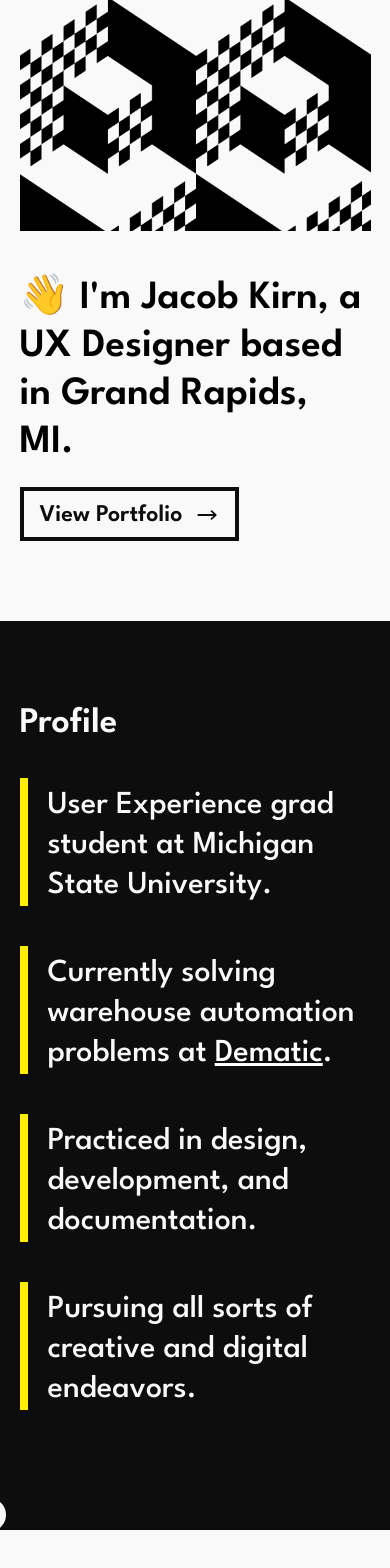
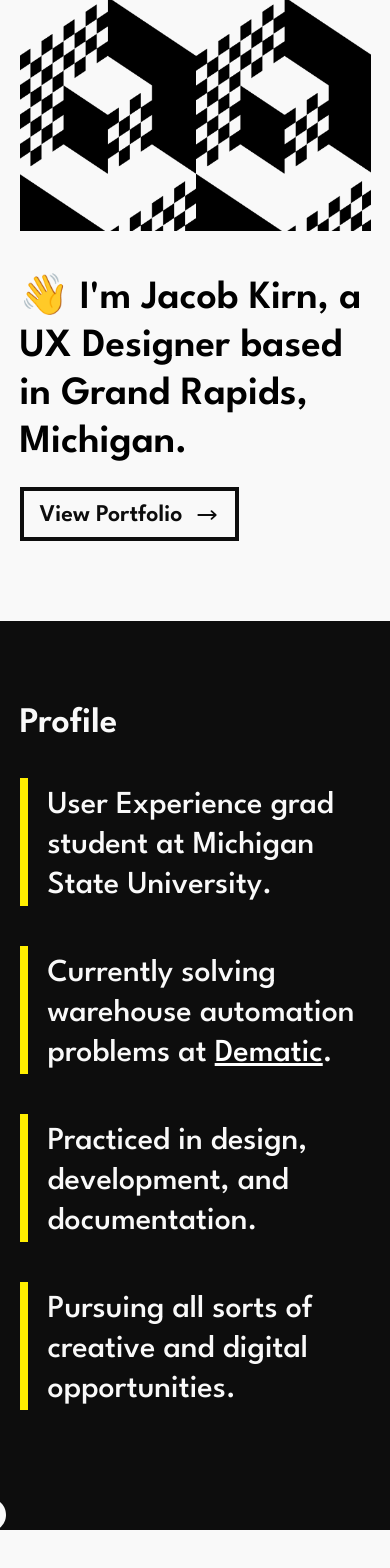
Before and after one commit to jacobkirn/portfolio, a React (Create React App) app: page / in a window 390 px wide. Shown: the part 214-1782 px from the top of the page. Built offline with nearby package versions, Linux system fonts and the light colour scheme.

Commit message:
Mobile heading styles

```diff
--- a/src/App.css
+++ b/src/App.css
@@ -158,6 +158,10 @@ button:hover {
 
 #homebanner button {
   margin-top: 20px;
+}
+
+#homebanner-heading #d {
+  display: none;
 }
 
 #boxes {
@@ -531,6 +535,14 @@ button:hover {
     padding-right: 40px;
   }
 
+  #homebanner-heading #m {
+    display: none;
+  }
+
+  #homebanner-heading #d {
+    display: block;
+  }
+
   #homebanner button {
     display: none;
   }
--- a/src/components/HomeBanner.js
+++ b/src/components/HomeBanner.js
@@ -9,7 +9,8 @@ function HomeBanner() {
         <img id="boxes" src={Boxes} alt="boxes" />
             <div className='row' id="homebanner">
                 <div className='col-8' id="homebanner-heading">
-                    <h1>👋 I'm Jacob Kirn, a UX Designer based in Grand Rapids, MI.</h1>
+                    <h1 id="d">👋 I'm Jacob Kirn, a UX Designer based in Grand Rapids, MI.</h1>
+                    <h1 id="m">👋 I'm Jacob Kirn, a UX Designer based in Grand Rapids, Michigan.</h1>
                     <button>View Portfolio <HiMiniArrowLongRight /></button>
                 </div>
                 <div className='col-4' id="flex">
--- a/src/components/Profile.js
+++ b/src/components/Profile.js
@@ -14,7 +14,7 @@ function Profile() {
                     <h3>User Experience grad student at Michigan State University.</h3>
                     <h3>Currently solving warehouse automation problems at <a href="https://www.dematic.com/" target='_blank' rel="noreferrer">Dematic</a>.</h3>
                     <h3>Practiced in design, development, and documentation.</h3>
-                    <h3>Pursuing all sorts of creative and digital endeavors.</h3>
+                    <h3>Pursuing all sorts of creative and digital opportunities.</h3>
                 </div>
                 <div className='row' id="profile-text-d">
                     <h3>User Experience graduate student at Michigan State University. <br />Currently solving warehouse automation problems at <a href="https://www.dematic.com/" target='_blank' rel="noreferrer">Dematic</a>. <br />Practiced in design, development, and documentation. <br />Interested in all sorts of creative things.</h3>
```
